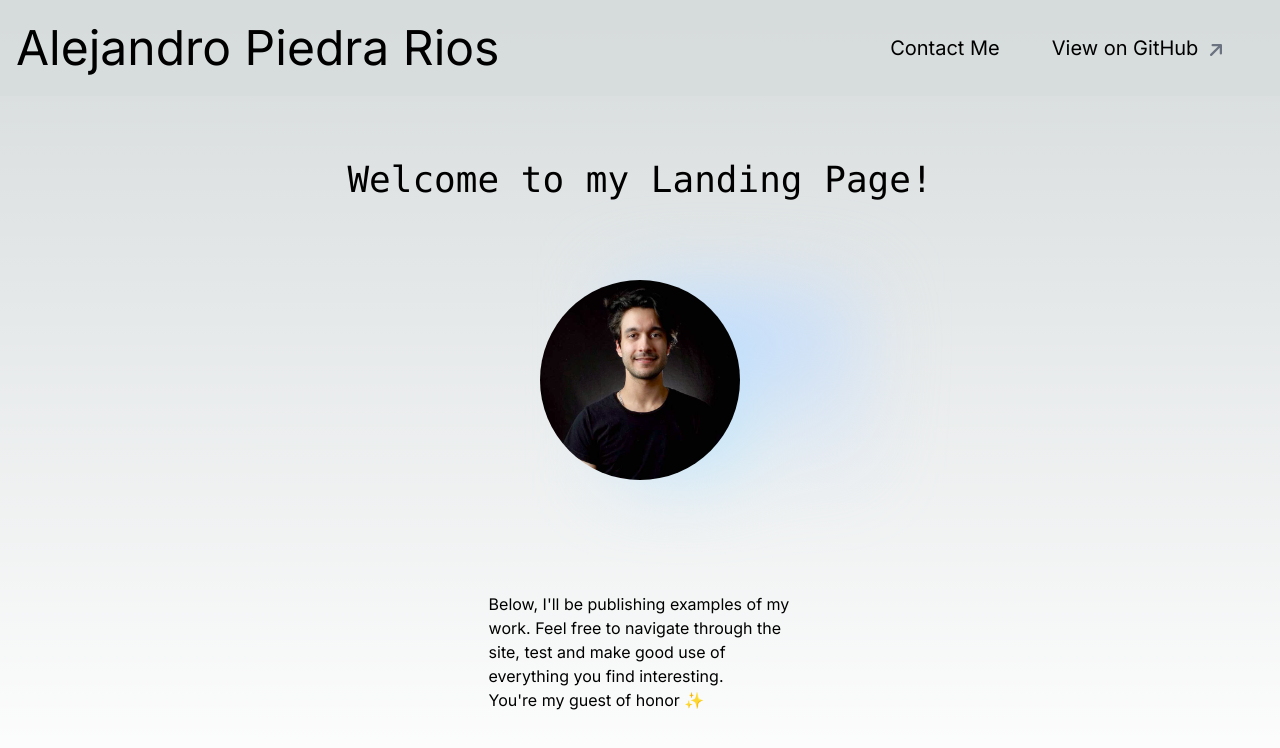
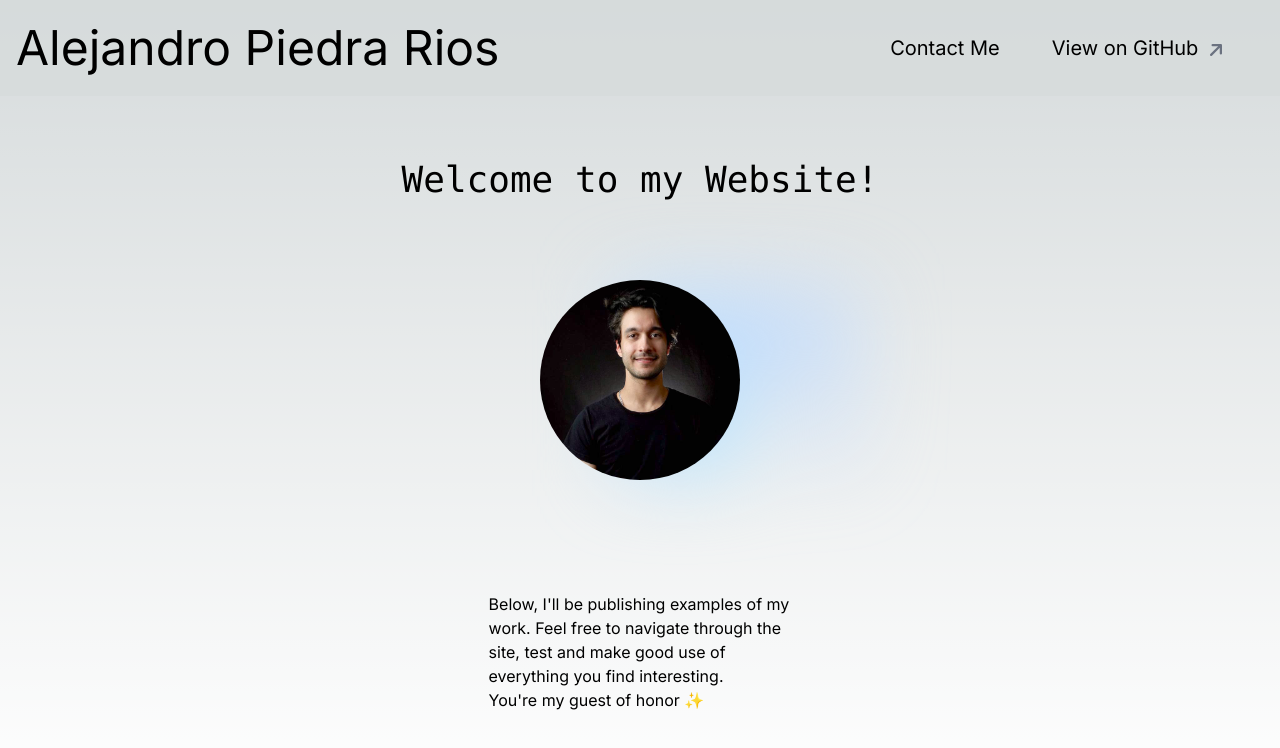
Before and after one commit to apiedrar/alejandro-portfolio-website, a Next.js app: page / in a window 1280 px wide. Shown: the top 748 px of the page. Built offline with nearby package versions, Linux system fonts and the light colour scheme.

Commit message:
update home page

```diff
--- a/src/app/page.tsx
+++ b/src/app/page.tsx
@@ -8,7 +8,7 @@ export default function Home() {
     <main className="flex min-h-screen flex-col items-center justify-stretch">
       <Navbar />
       <div className="max-w-[240px] justify-center font-mono mt-40 mb-12 lg:flex lg:max-w-full">
-        <h2 className="text-lg lg:text-4xl">Welcome to my Landing Page!</h2>
+        <h2 className="text-lg lg:text-4xl">Welcome to my Website!</h2>
       </div>
 
       <div className="relative z-[-1] flex place-items-center before:absolute before:h-[300px] before:w-full before:-translate-x-1/2 before:rounded-full before:bg-gradient-radial before:to-transparent before:blur-2xl before:content-[''] after:absolute after:-z-20 after:h-[180px] after:w-full after:translate-x-1/3 after:bg-gradient-conic after:from-sky-200 after:via-blue-200 after:blur-2xl after:content-[''] before:dark:bg-gradient-to-br before:dark:from-transparent before:dark:to-blue-700 before:dark:opacity-10 after:dark:from-sky-900 after:dark:via-[#0141ff] after:dark:opacity-40 sm:before:w-[480px] sm:after:w-[240px] before:lg:h-[360px] lg:mt-8 mb-4">
```
